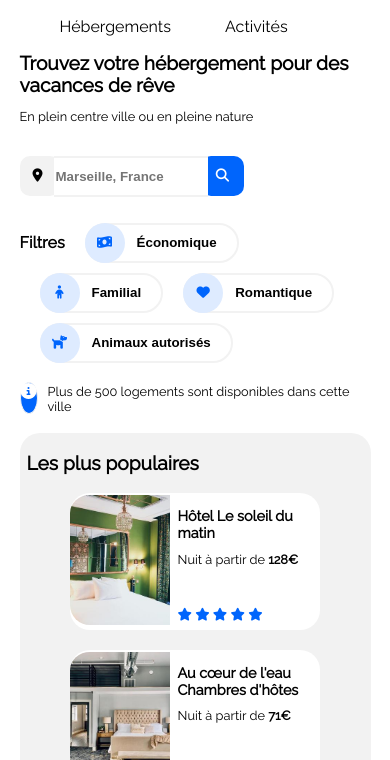
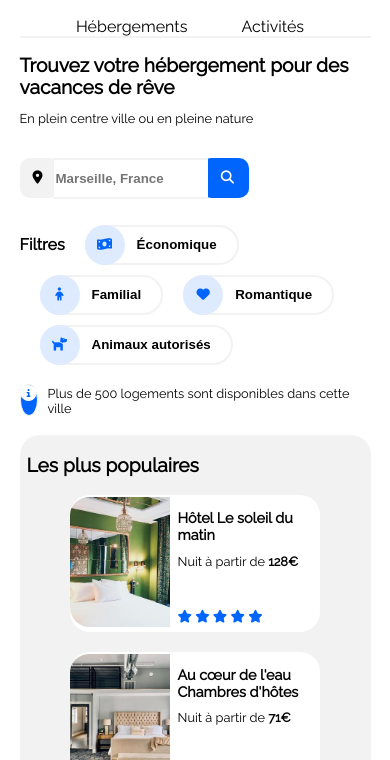
Before and after one commit to Ericwebdev10/ericgautier_2_07012020, a plain HTML site: page index.html in a window 390 px wide. Shown: the part 63-823 px from the top of the page. Drawn offline with Linux system fonts and the light colour scheme.

Commit message:
Fix nav position
centered + border bottom

```diff
--- a/index.css
+++ b/index.css
@@ -59,15 +59,6 @@ nav
     top: 14px;
 }
 
-@media all and (max-width: 767.95px) /*same as OC website breakpoint*/
-{
-    nav
-    {
-        position: initial;
-    }
-}
-
-
 #nav_item3
 {
     color: #0065fc;
@@ -111,6 +102,17 @@ nav a:hover
 
 @media all and (max-width: 767.95px) /*same as OC website breakpoint*/
 {
+    nav
+    {
+        position: initial;
+    }
+
+    nav ul
+    {
+        text-align: center;
+        border-bottom: 2px solid #f2f2f2;
+    }
+
     nav a:hover
     {
         border-top: none;
@@ -191,7 +193,7 @@ header p
     min-width: fit-content;
     margin-left: -102px;
     padding-right: 15px;
-    padding-left: 15px;
+    padding-left: 20px;
     border-radius: 10px;
     position: relative; /*item appears in back */
     z-index: 1;         /*item appears in back */
--- a/index.html
+++ b/index.html
@@ -21,7 +21,7 @@
                 <div id="register_position" class="border red"><a href="#" id="nav_item3">S'inscrire</a></div>
             </div>
             <nav>
-                <ul>
+                <ul class="border black">
                     <li><a href="#content_sub_hebergement" id="nav_item1_2" class="border red">Hébergements</a></li>
                     <li><a href="#content_main_activite" id="nav_item1_2" class="border red">Activités</a></li>
                 </ul>
```
